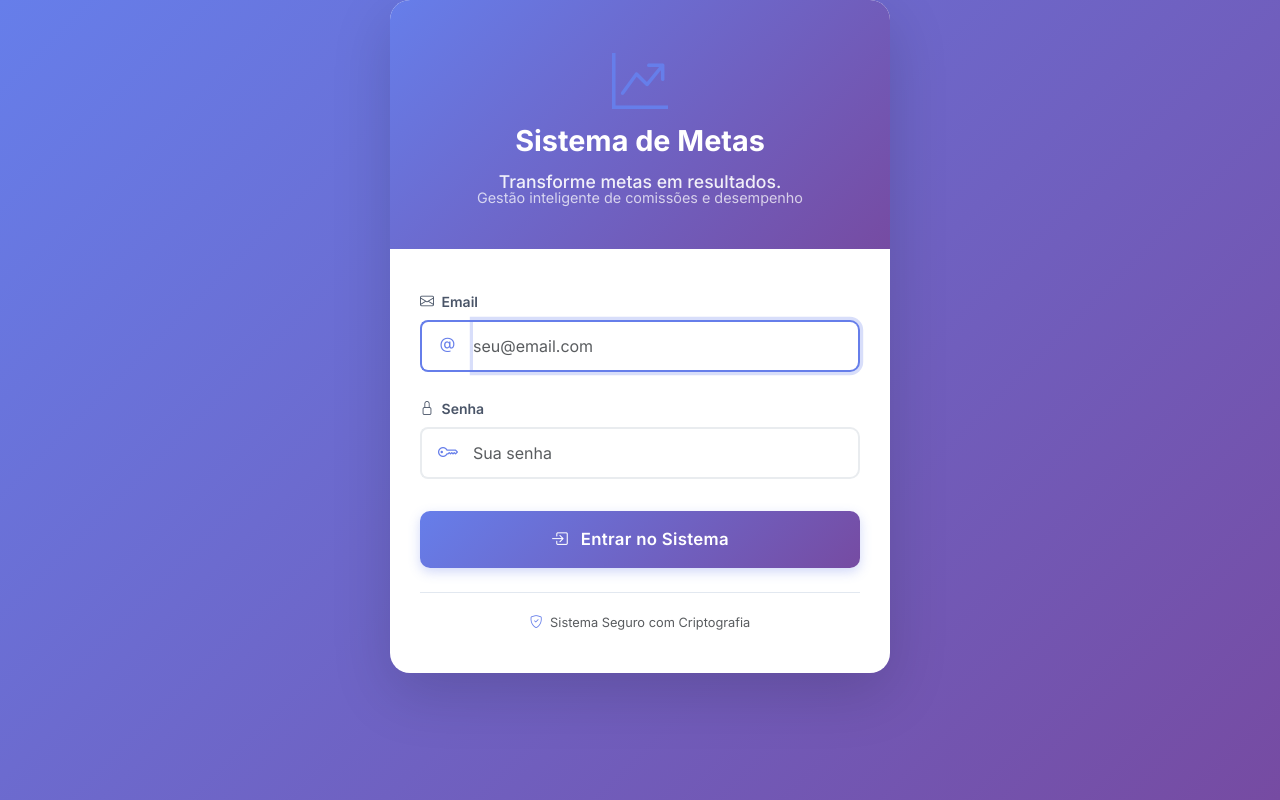
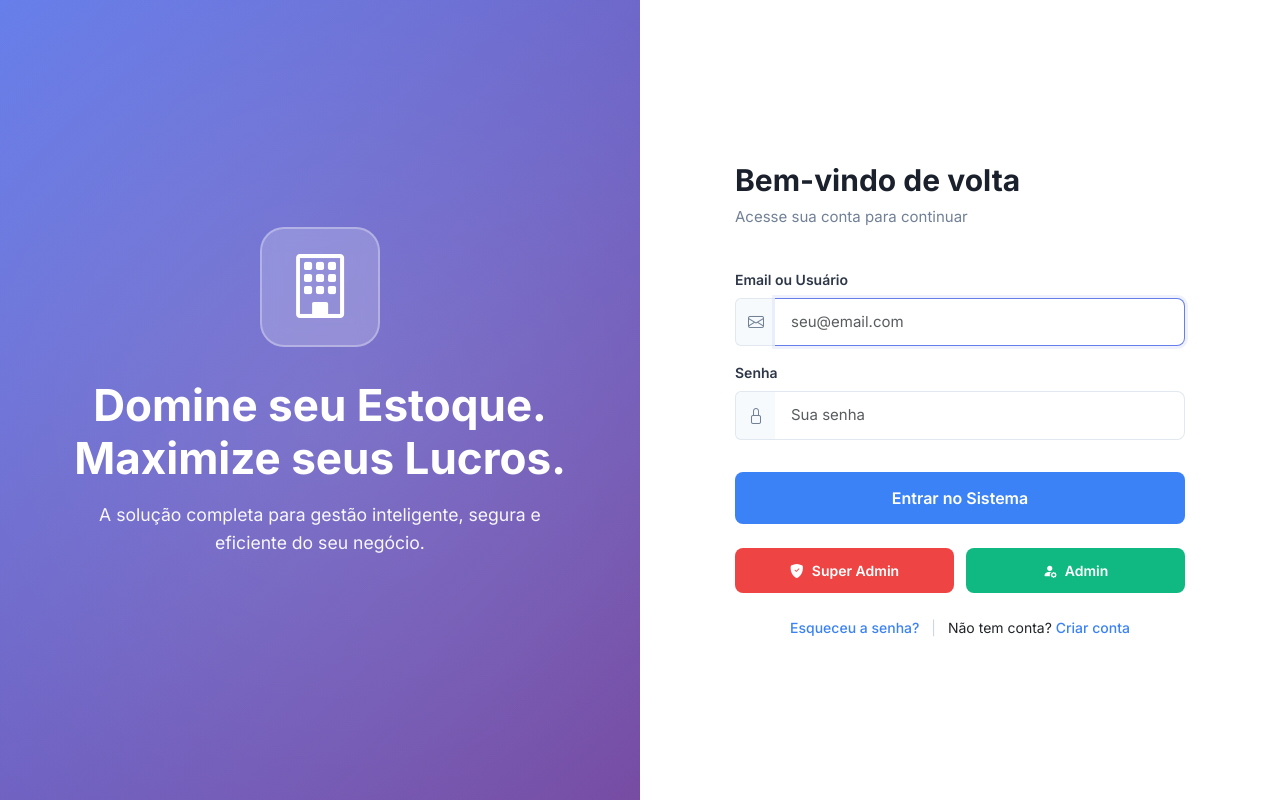
Before and after one commit to cristianoGit-spec/suameta, a Flask app: page /login in a window 1280 px wide. Run offline with Flask 3, Linux system fonts and the light colour scheme.

Commit message:
Transforma layout de login para design split-screen moderno e profissional

```diff
--- a/templates/login.html
+++ b/templates/login.html
@@ -16,26 +16,277 @@
     <!-- Bootstrap Icons -->
     <link rel="stylesheet" href="https://cdn.jsdelivr.net/npm/bootstrap-icons@1.11.3/font/bootstrap-icons.min.css">
 
-    <!-- Project theme CSS -->
-    <link rel="stylesheet" href="{{ url_for('static', filename='css/theme.css') }}">
+    <style>
+        * {
+            margin: 0;
+            padding: 0;
+            box-sizing: border-box;
+        }
+
+        body {
+            font-family: 'Inter', sans-serif;
+            height: 100vh;
+            overflow: hidden;
+        }
+
+        .login-container {
+            display: flex;
+            height: 100vh;
+        }
+
+        /* Lado Esquerdo - Branding */
+        .login-left {
+            flex: 1;
+            background: linear-gradient(135deg, #667eea 0%, #764ba2 100%);
+            display: flex;
+            flex-direction: column;
+            align-items: center;
+            justify-content: center;
+            color: white;
+            padding: 3rem;
+            position: relative;
+            overflow: hidden;
+        }
+
+        .login-left::before {
+            content: '';
+            position: absolute;
+            width: 150%;
+            height: 150%;
+            background: radial-gradient(circle, rgba(255,255,255,0.1) 0%, transparent 70%);
+            top: -25%;
+            left: -25%;
+        }
+
+        .brand-content {
+            position: relative;
+            z-index: 1;
+            text-align: center;
+            max-width: 500px;
+        }
+
+        .brand-icon {
+            width: 120px;
+            height: 120px;
+            background: rgba(255, 255, 255, 0.2);
+            border-radius: 24px;
+            display: flex;
+            align-items: center;
+            justify-content: center;
+            margin: 0 auto 2rem;
+            backdrop-filter: blur(10px);
+            border: 2px solid rgba(255, 255, 255, 0.3);
+        }
+
+        .brand-icon i {
+            font-size: 4rem;
+            color: white;
+        }
+
+        .brand-content h1 {
+            font-size: 2.75rem;
+            font-weight: 700;
+            margin-bottom: 1rem;
+            line-height: 1.2;
+        }
+
+        .brand-content p {
+            font-size: 1.1rem;
+            opacity: 0.95;
+            line-height: 1.6;
+            font-weight: 400;
+        }
+
+        /* Lado Direito - Formulário */
+        .login-right {
+            flex: 1;
+            background: white;
+            display: flex;
+            align-items: center;
+            justify-content: center;
+            padding: 3rem;
+        }
+
+        .login-form-container {
+            width: 100%;
+            max-width: 450px;
+        }
+
+        .login-form-container h2 {
+            font-size: 1.875rem;
+            font-weight: 700;
+            color: #1a202c;
+            margin-bottom: 0.5rem;
+        }
+
+        .login-form-container .subtitle {
+            color: #718096;
+            font-size: 0.9375rem;
+            margin-bottom: 2.5rem;
+        }
+
+        .form-label {
+            font-size: 0.875rem;
+            font-weight: 600;
+            color: #2d3748;
+            margin-bottom: 0.5rem;
+            display: block;
+        }
+
+        .form-control {
+            font-size: 0.9375rem;
+            padding: 0.75rem 1rem;
+            border: 1.5px solid #e2e8f0;
+            border-radius: 8px;
+            transition: all 0.2s;
+        }
+
+        .form-control:focus {
+            border-color: #667eea;
+            box-shadow: 0 0 0 3px rgba(102, 126, 234, 0.1);
+            outline: none;
+        }
+
+        .input-group-text {
+            background: #f7fafc;
+            border: 1.5px solid #e2e8f0;
+            border-right: none;
+            color: #718096;
+        }
+
+        .input-group .form-control {
+            border-left: none;
+        }
+
+        .btn-login {
+            width: 100%;
+            padding: 0.875rem;
+            font-size: 1rem;
+            font-weight: 600;
+            background: #3b82f6;
+            border: none;
+            border-radius: 8px;
+            color: white;
+            transition: all 0.3s;
+            margin-top: 0.5rem;
+        }
+
+        .btn-login:hover {
+            background: #2563eb;
+            transform: translateY(-1px);
+            box-shadow: 0 4px 12px rgba(59, 130, 246, 0.4);
+        }
+
+        .quick-login-btns {
+            display: flex;
+            gap: 0.75rem;
+            margin-top: 1.5rem;
+        }
+
+        .btn-quick {
+            flex: 1;
+            padding: 0.75rem;
+            font-size: 0.875rem;
+            font-weight: 600;
+            border-radius: 8px;
+            border: none;
+            color: white;
+            transition: all 0.3s;
+            display: flex;
+            align-items: center;
+            justify-content: center;
+            gap: 0.5rem;
+        }
+
+        .btn-super {
+            background: #ef4444;
+        }
+
+        .btn-super:hover {
+            background: #dc2626;
+            transform: translateY(-1px);
+        }
+
+        .btn-admin {
+            background: #10b981;
+        }
+
+        .btn-admin:hover {
+            background: #059669;
+            transform: translateY(-1px);
+        }
+
+        .form-footer {
+            margin-top: 1.5rem;
+            text-align: center;
+            font-size: 0.875rem;
+        }
+
+        .form-footer a {
+            color: #3b82f6;
+            text-decoration: none;
+            font-weight: 500;
+        }
+
+        .form-footer a:hover {
+            text-decoration: underline;
+        }
+
+        .divider {
+            color: #cbd5e0;
+            margin: 0 0.5rem;
+        }
+
+        /* Responsivo */
+        @media (max-width: 992px) {
+            .login-left {
+                display: none;
+            }
+
+            .login-right {
+                flex: 1;
+            }
+        }
+
+        @media (max-width: 576px) {
+            .login-right {
+                padding: 2rem 1.5rem;
+            }
+
+            .login-form-container h2 {
+                font-size: 1.5rem;
+            }
+
+            .quick-login-btns {
+                flex-direction: column;
+            }
+        }
+    </style>
 </head>
 <body>
-    <div class="container">
-        <div class="login-card mx-auto">
-            <div class="login-header">
-                <i class="bi bi-graph-up-arrow" style="font-size: 3.5rem; color: #667eea;"></i>
-                <h1>Sistema de Metas</h1>
-                <p style="font-size: 1.1rem; font-weight: 500; margin-top: 0.5rem;">Transforme metas em resultados.</p>
-                <p style="font-size: 0.9rem; color: rgba(255,255,255,0.8); margin-top: -0.5rem;">Gestão inteligente de comissões e desempenho</p>
+    <div class="login-container">
+        <!-- Lado Esquerdo - Branding -->
+        <div class="login-left">
+            <div class="brand-content">
+                <div class="brand-icon">
+                    <i class="bi bi-building"></i>
+                </div>
+                <h1>Domine seu Estoque.<br>Maximize seus Lucros.</h1>
+                <p>A solução completa para gestão inteligente, segura e eficiente do seu negócio.</p>
             </div>
+        </div>
 
-            <div class="login-body">
+        <!-- Lado Direito - Formulário -->
+        <div class="login-right">
+            <div class="login-form-container">
+                <h2>Bem-vindo de volta</h2>
+                <p class="subtitle">Acesse sua conta para continuar</p>
+
                 <!-- Mensagens Flash -->
                 {% with messages = get_flashed_messages(with_categories=true) %}
                     {% if messages %}
                         {% for category, message in messages %}
                             <div class="alert alert-{{ 'danger' if category == 'error' else category }} alert-dismissible fade show" role="alert">
-                                <i class="bi bi-{% if category == 'success' %}check-circle{% elif category == 'danger' or category == 'error' %}exclamation-circle{% elif category == 'warning' %}exclamation-triangle{% else %}info-circle{% endif %}"></i>
                                 {{ message }}
                                 <button type="button" class="btn-close" data-bs-dismiss="alert"></button>
                             </div>
@@ -46,55 +297,53 @@
                 <form method="POST" novalidate>
                     {{ form.hidden_tag() }}
 
-                    <div class="mb-4">
-                        <label for="email" class="form-label fw-semibold" style="color: #4a5568; font-size: 0.875rem; margin-bottom: 0.5rem;">
-                            <i class="bi bi-envelope me-1"></i> Email
-                        </label>
-                        <div class="input-group input-group-lg">
-                            <span class="input-group-text bg-white border-end-0" style="color: #667eea;">
-                                <i class="bi bi-at"></i>
+                    <div class="mb-3">
+                        <label for="email" class="form-label">Email ou Usuário</label>
+                        <div class="input-group">
+                            <span class="input-group-text">
+                                <i class="bi bi-envelope"></i>
                             </span>
-                            {{ form.email(class="form-control border-start-0 ps-0" + (" is-invalid" if form.email.errors else ""),
+                            {{ form.email(class="form-control" + (" is-invalid" if form.email.errors else ""),
                                placeholder="seu@email.com",
-                               autofocus=true,
-                               style="font-size: 1rem; padding: 0.75rem 0.75rem 0.75rem 0;") }}
+                               autofocus=true) }}
                         </div>
                         {% if form.email.errors %}
-                            <div class="text-danger small mt-1">
-                                <i class="bi bi-exclamation-circle"></i> {{ form.email.errors[0] }}
-                            </div>
+                            <div class="text-danger small mt-1">{{ form.email.errors[0] }}</div>
                         {% endif %}
                     </div>
 
                     <div class="mb-4">
-                        <label for="senha" class="form-label fw-semibold" style="color: #4a5568; font-size: 0.875rem; margin-bottom: 0.5rem;">
-                            <i class="bi bi-lock me-1"></i> Senha
-                        </label>
-                        <div class="input-group input-group-lg">
-                            <span class="input-group-text bg-white border-end-0" style="color: #667eea;">
-                                <i class="bi bi-key"></i>
+                        <label for="senha" class="form-label">Senha</label>
+                        <div class="input-group">
+                            <span class="input-group-text">
+                                <i class="bi bi-lock"></i>
                             </span>
-                            {{ form.senha(class="form-control border-start-0 ps-0" + (" is-invalid" if form.senha.errors else ""),
-                               placeholder="Sua senha",
-                               style="font-size: 1rem; padding: 0.75rem 0.75rem 0.75rem 0;") }}
+                            {{ form.senha(class="form-control" + (" is-invalid" if form.senha.errors else ""),
+                               placeholder="Sua senha") }}
                         </div>
                         {% if form.senha.errors %}
-                            <div class="text-danger small mt-1">
-                                <i class="bi bi-exclamation-circle"></i> {{ form.senha.errors[0] }}
-                            </div>
+                            <div class="text-danger small mt-1">{{ form.senha.errors[0] }}</div>
                         {% endif %}
                     </div>
 
-                    <button type="submit" class="btn btn-login w-100 py-3 mt-2" style="font-size: 1.05rem; font-weight: 600; letter-spacing: 0.3px; box-shadow: 0 4px 12px rgba(102, 126, 234, 0.3); transition: all 0.3s ease;">
-                        <i class="bi bi-box-arrow-in-right me-2"></i> Entrar no Sistema
+                    <button type="submit" class="btn btn-login">
+                        Entrar no Sistema
                     </button>
+
+                    <div class="quick-login-btns">
+                        <button type="button" class="btn btn-quick btn-super" onclick="quickLogin('supervisor@metas.com', 'super123')">
+                            <i class="bi bi-shield-fill-check"></i> Super Admin
+                        </button>
+                        <button type="button" class="btn btn-quick btn-admin" onclick="quickLogin('admin@metas.com', 'admin123')">
+                            <i class="bi bi-person-fill-gear"></i> Admin
+                        </button>
+                    </div>
                 </form>
 
-                <div class="text-center mt-4 pt-3" style="border-top: 1px solid #e2e8f0;">
-                    <small class="text-muted" style="font-size: 0.8rem;">
-                        <i class="bi bi-shield-check me-1" style="color: #667eea;"></i>
-                        Sistema Seguro com Criptografia
-                    </small>
+                <div class="form-footer">
+                    <a href="#">Esqueceu a senha?</a>
+                    <span class="divider">|</span>
+                    <span>Não tem conta? <a href="#">Criar conta</a></span>
                 </div>
             </div>
         </div>
@@ -102,5 +351,13 @@
 
     <!-- Bootstrap JS -->
     <script src="https://cdn.jsdelivr.net/npm/bootstrap@5.3.3/dist/js/bootstrap.bundle.min.js"></script>
+
+    <script>
+        function quickLogin(email, password) {
+            document.querySelector('input[name="email"]').value = email;
+            document.querySelector('input[name="senha"]').value = password;
+            document.querySelector('form').submit();
+        }
+    </script>
 </body>
 </html>
```
